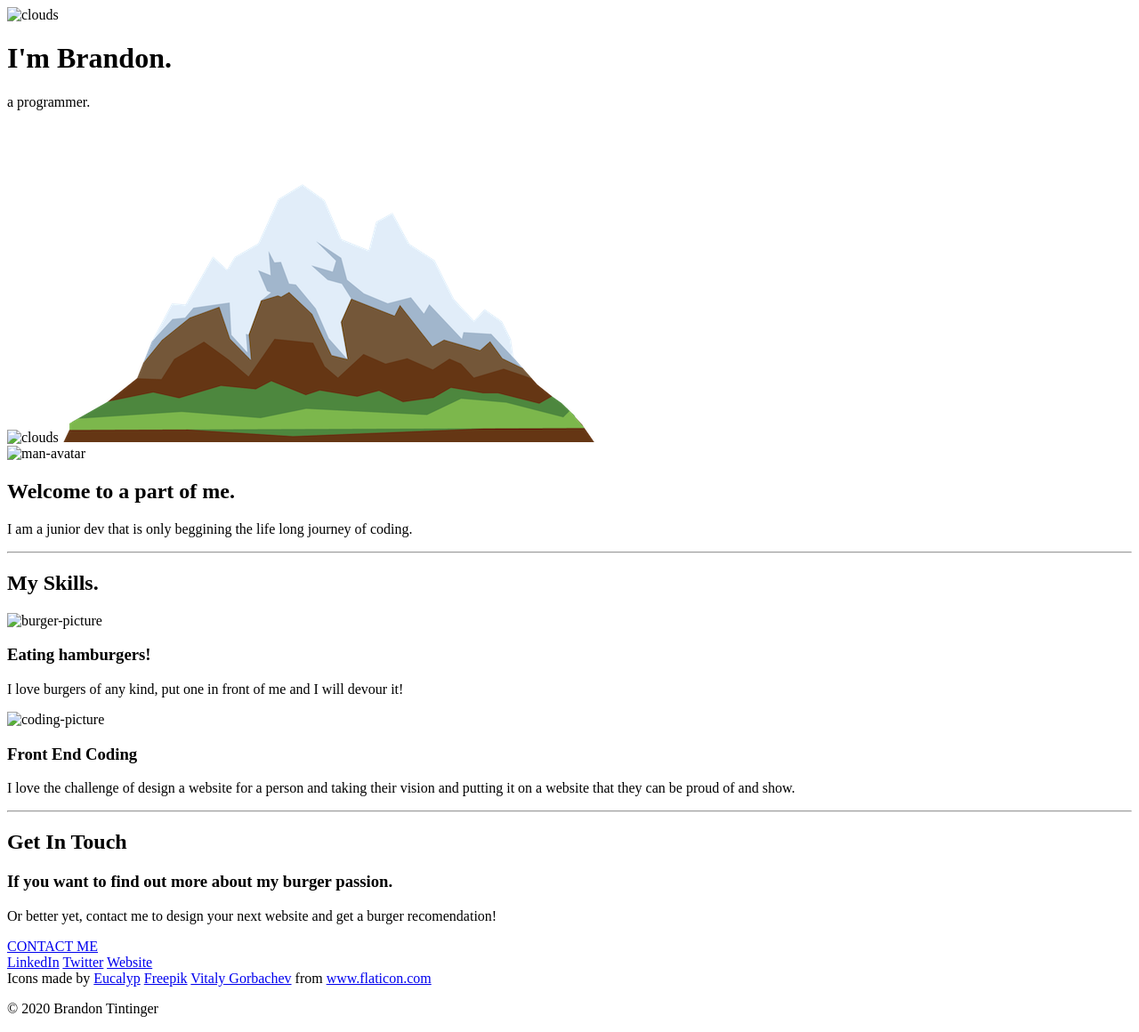
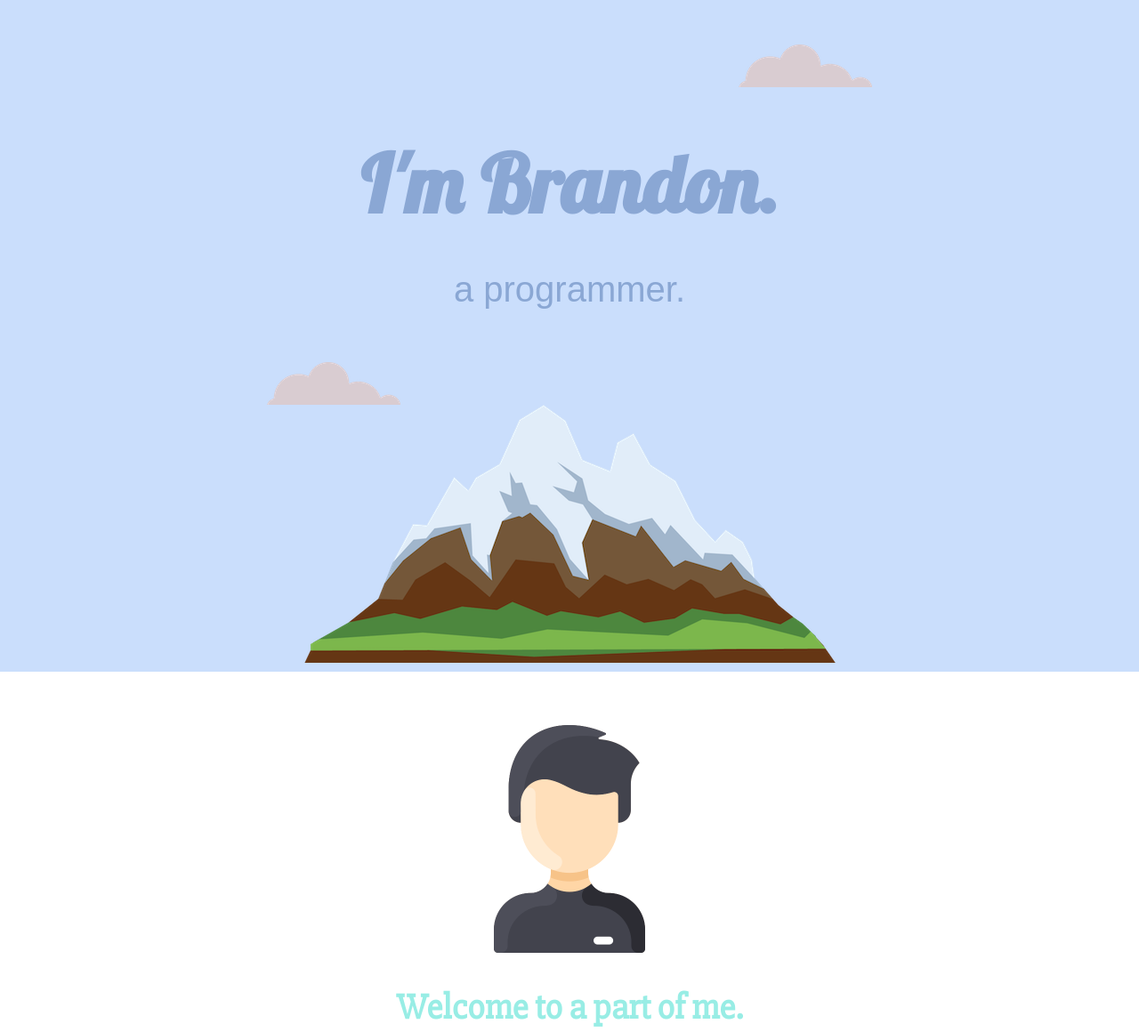
Before and after one commit to BTintinger/personal-site, a plain HTML site: page index.html in a window 1280 px wide. Shown: the top 1160 px of the page at 89% size. Drawn offline with Linux system fonts and the light colour scheme; the site is published under a folder, as on GitHub Pages, so addresses that start at the root find nothing; a web font is replaced by a local one.

Commit message:
Update index.html

```diff
--- a/index.html
+++ b/index.html
@@ -4,24 +4,24 @@
 <head>
   <meta charset="utf-8">
   <link rel="manifest" href="site.webmanifest">
-  <link rel="icon" href="/Images/favicon.ico">
-  <link rel="stylesheet" href="/css/styles.css">
+  <link rel="icon" href="Images/favicon.ico">
+  <link rel="stylesheet" href="css/styles.css">
   <link href="https://fonts.googleapis.com/css2?family=Lobster&family=Slabo+27px&family=Sulphur+Point:wght@400;700&display=swap" rel="stylesheet">
   <title>Brandon Tintinger</title>
 </head>
 
 <body>
   <div class="top-container">
-    <img class="top-cloud" src="/Images/cloud.png" alt="clouds">
+    <img class="top-cloud" src="Images/cloud.png" alt="clouds">
     <h1>I'm Brandon.</h1>
     <p class="second-title">a programmer.</p>
-    <img class="bottom-cloud" src="/Images/cloud.png" alt="clouds">
+    <img class="bottom-cloud" src="Images/cloud.png" alt="clouds">
     <img src="images/mountain.png" alt="mountain">
   </div>
 
   <div class="middle-container">
     <div class="profile">
-      <img class="avatar"src="/Images/man.png" alt="man-avatar">
+      <img class="avatar"src="Images/man.png" alt="man-avatar">
       <h2>Welcome to a part of me.</h2>
       <p>I am a junior dev that is only beggining the life long journey of coding.</p>
     </div>
@@ -31,13 +31,13 @@
     <div class="skills">
       <h2>My Skills.</h2>
       <div class="skill-row">
-        <img class="picture-1" src="/Images/burger.png" alt="burger-picture">
+        <img class="picture-1" src="Images/burger.png" alt="burger-picture">
         <h3>Eating hamburgers!</h3>
         <p>I love burgers of any kind, put one in front of me and I will devour it!</p>
       </div>
 
       <div class="skill-row">
-        <img class="picture-2" src="/Images/001-coding-8.png" alt="coding-picture">
+        <img class="picture-2" src="Images/001-coding-8.png" alt="coding-picture">
         <h3>Front End Coding</h3>
         <p class="skill-row-paragraph-2">
           I love the challenge of design a website for a person and taking their vision and putting it on a website
```
